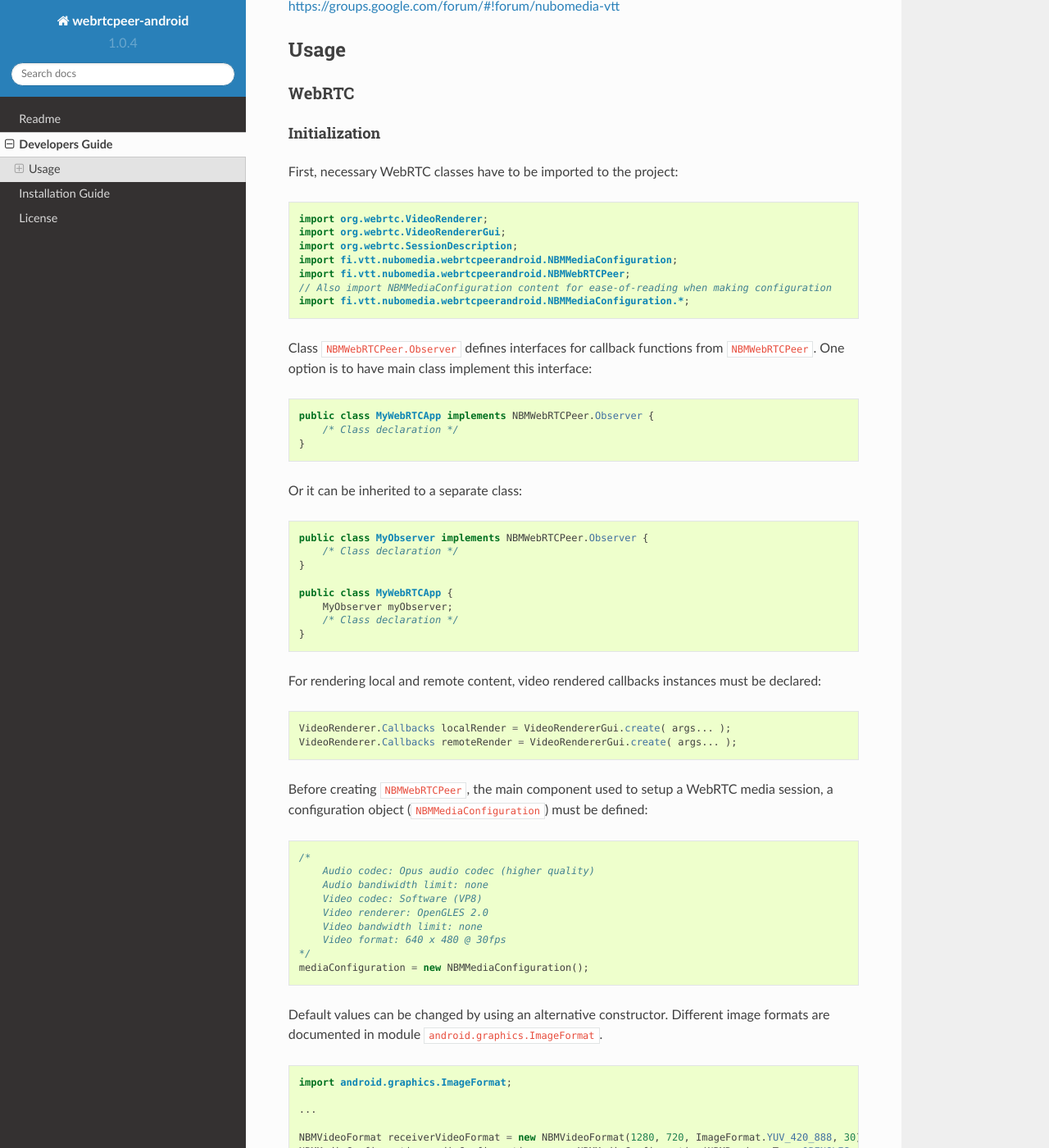
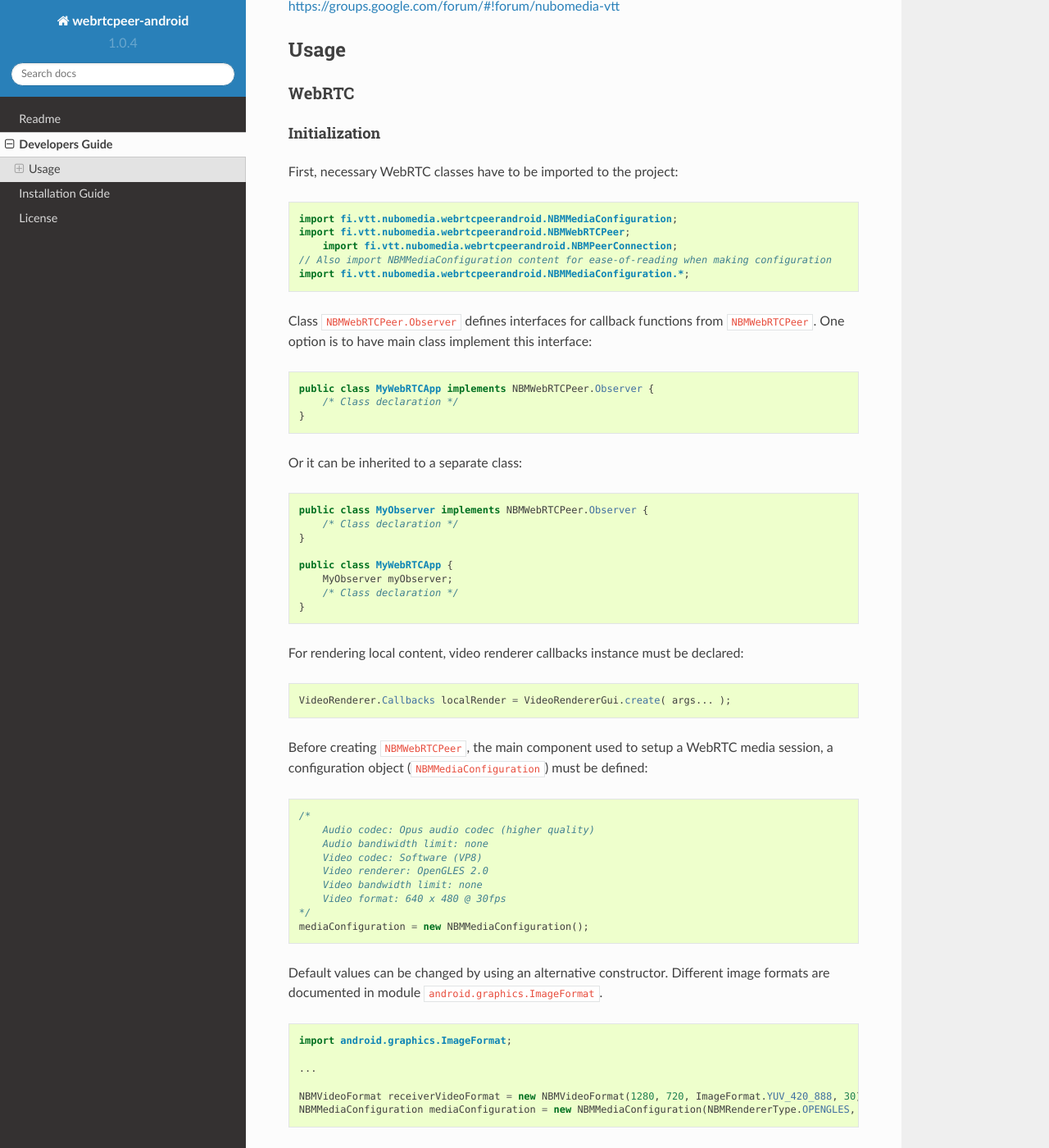
Before and after one commit to nubomedia-vtt/webrtcpeer-android, a Sphinx documentation site: the page built from docs/DevelopersGuide.rst, in a window 1280 px wide and 1400 px high, scrolled down 519 px. Shown: the whole window at 82% size. Built offline with Sphinx 7.4.7 and the Read the Docs theme 2.0.0, drawn with Linux system fonts in a browser that asks for light colours; some of the changed text lies outside the part shown.

Commit message:
IceCandidate typo fixed, developer guide updated

```diff
--- a/docs/DevelopersGuide.rst
+++ b/docs/DevelopersGuide.rst
@@ -34,11 +34,9 @@ First, necessary WebRTC classes have to be imported to the project:
 
 .. code-block:: java
 
-    import org.webrtc.VideoRenderer;
-    import org.webrtc.VideoRendererGui;
-    import org.webrtc.SessionDescription;
     import fi.vtt.nubomedia.webrtcpeerandroid.NBMMediaConfiguration;
     import fi.vtt.nubomedia.webrtcpeerandroid.NBMWebRTCPeer;
+	import fi.vtt.nubomedia.webrtcpeerandroid.NBMPeerConnection;
     // Also import NBMMediaConfiguration content for ease-of-reading when making configuration
     import fi.vtt.nubomedia.webrtcpeerandroid.NBMMediaConfiguration.*;
 
@@ -63,12 +61,11 @@ Or it can be inherited to a separate class:
         /* Class declaration */
     }
 
-For rendering local and remote content, video rendered callbacks instances must be declared:
+For rendering local content, video renderer callbacks instance must be declared:
 
 .. code-block:: java
 
         VideoRenderer.Callbacks localRender = VideoRendererGui.create( args... );
-        VideoRenderer.Callbacks remoteRender = VideoRendererGui.create( args... );
 
 Before creating ``NBMWebRTCPeer``, the main component used to setup a WebRTC media session, a configuration object (``NBMMediaConfiguration``) must be defined:
 
@@ -99,7 +96,7 @@ Default values can be changed by using an alternative constructor. Different ima
 
 .. code-block:: java
 
-    NBMWebRTCPeer nbmWebRTCPeer = new NBMWebRTCPeer(mediaConfiguration, this, localRender, remoteRender, myObserver);
+    NBMWebRTCPeer nbmWebRTCPeer = new NBMWebRTCPeer(mediaConfiguration, this, localRender, myObserver);
     nbmWebRTCPeer.initialize();
 
 The following is a minimalistic example of implementing a class with Android WebRTC configured:
@@ -114,6 +111,7 @@ The following is a minimalistic example of implementing a class with Android Web
     import org.webrtc.MediaStream;
     import org.webrtc.PeerConnection.IceConnectionState;
     import fi.vtt.nubomedia.webrtcpeerandroid.NBMMediaConfiguration;
+    import fi.vtt.nubomedia.webrtcpeerandroid.NBMPeerConnection;
     import fi.vtt.nubomedia.webrtcpeerandroid.NBMWebRTCPeer;
 
     public class MyWebRTCApp implements NBMWebRTCPeer.Observer {
```
Also changed, not shown: 2 other files.
